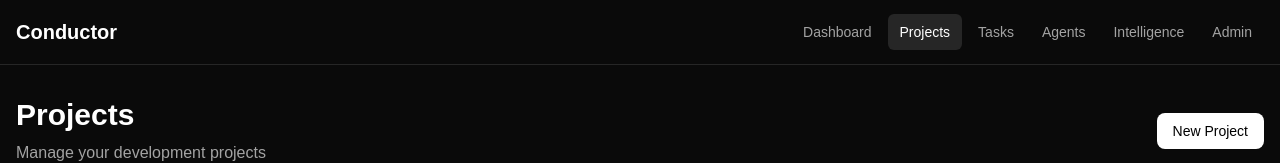
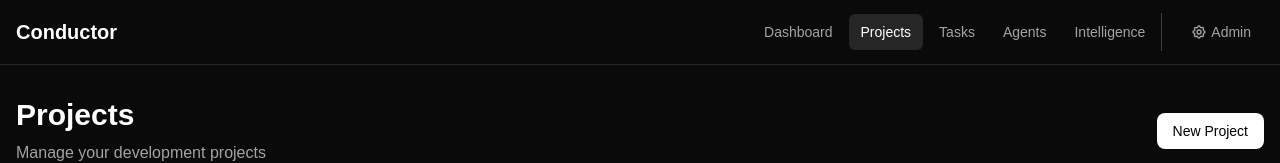
Before and after one commit to salazar0carlos/conductor, a Next.js app: page /projects in a window 1280 px wide. Shown: the top 163 px of the page. Built offline with nearby package versions, Linux system fonts and the light colour scheme; no server answers; the database is empty.

Commit message:
Improve admin navigation visibility
- Add visually separated admin link with settings icon
- Use red accent colors to distinguish admin section
- Add border separator for clearer visual hierarchy
- Improve hover states for better UX

```diff
--- a/components/ui/nav.tsx
+++ b/components/ui/nav.tsx
@@ -8,8 +8,7 @@ const navItems = [
   { href: '/projects', label: 'Projects' },
   { href: '/tasks', label: 'Tasks' },
   { href: '/agents', label: 'Agents' },
-  { href: '/intelligence', label: 'Intelligence' },
-  { href: '/admin/settings', label: 'Admin', adminOnly: true }
+  { href: '/intelligence', label: 'Intelligence' }
 ]
 
 export function Nav() {
@@ -40,6 +39,39 @@ export function Nav() {
                 </Link>
               )
             })}
+
+            {/* Admin Settings Link - visually separated */}
+            <div className="ml-4 pl-4 border-l border-neutral-700">
+              <Link
+                href="/admin/settings"
+                className={`px-3 py-2 rounded-md text-sm font-medium transition-colors flex items-center gap-1 ${
+                  pathname?.startsWith('/admin')
+                    ? 'bg-red-500/20 text-red-400 border border-red-500/30'
+                    : 'text-neutral-400 hover:text-red-400 hover:bg-red-500/10 border border-transparent'
+                }`}
+              >
+                <svg
+                  className="w-4 h-4"
+                  fill="none"
+                  stroke="currentColor"
+                  viewBox="0 0 24 24"
+                >
+                  <path
+                    strokeLinecap="round"
+                    strokeLinejoin="round"
+                    strokeWidth={2}
+                    d="M10.325 4.317c.426-1.756 2.924-1.756 3.35 0a1.724 1.724 0 002.573 1.066c1.543-.94 3.31.826 2.37 2.37a1.724 1.724 0 001.065 2.572c1.756.426 1.756 2.924 0 3.35a1.724 1.724 0 00-1.066 2.573c.94 1.543-.826 3.31-2.37 2.37a1.724 1.724 0 00-2.572 1.065c-.426 1.756-2.924 1.756-3.35 0a1.724 1.724 0 00-2.573-1.066c-1.543.94-3.31-.826-2.37-2.37a1.724 1.724 0 00-1.065-2.572c-1.756-.426-1.756-2.924 0-3.35a1.724 1.724 0 001.066-2.573c-.94-1.543.826-3.31 2.37-2.37.996.608 2.296.07 2.572-1.065z"
+                  />
+                  <path
+                    strokeLinecap="round"
+                    strokeLinejoin="round"
+                    strokeWidth={2}
+                    d="M15 12a3 3 0 11-6 0 3 3 0 016 0z"
+                  />
+                </svg>
+                Admin
+              </Link>
+            </div>
           </div>
         </div>
       </div>
```
